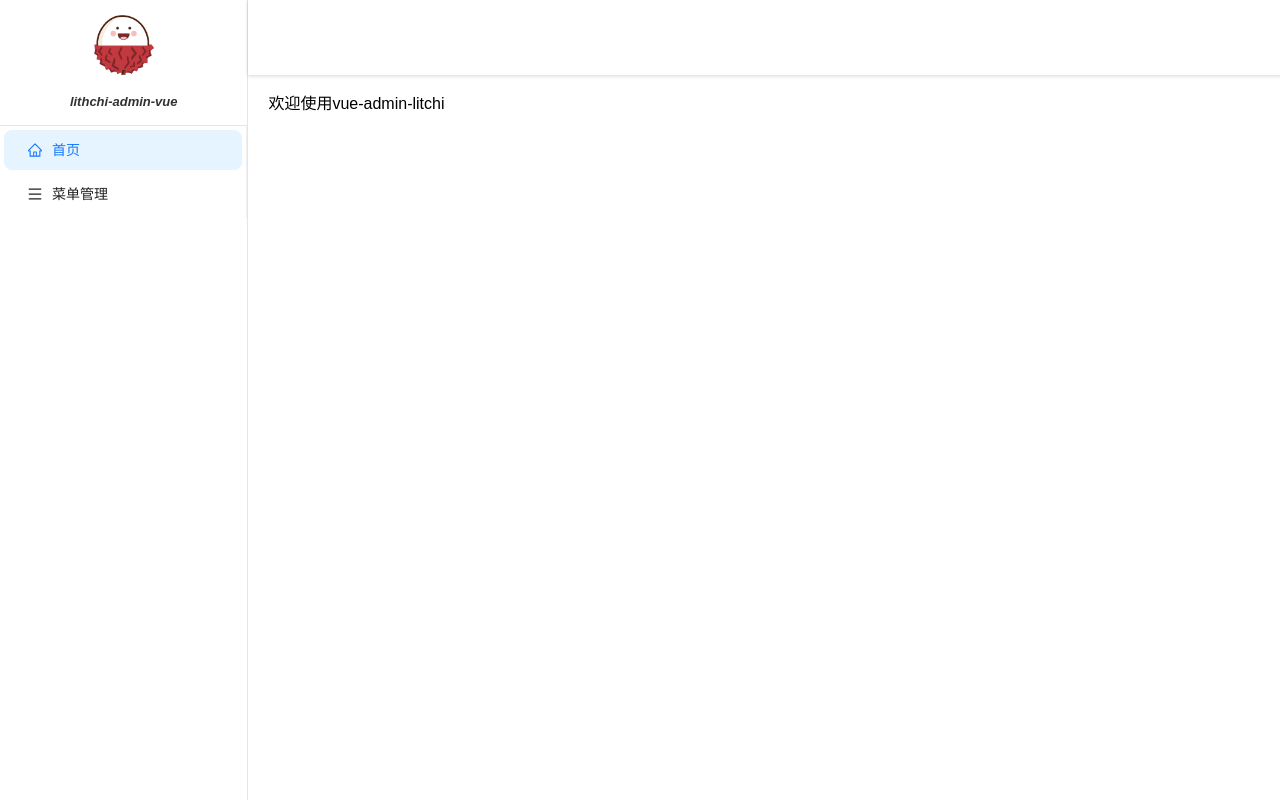
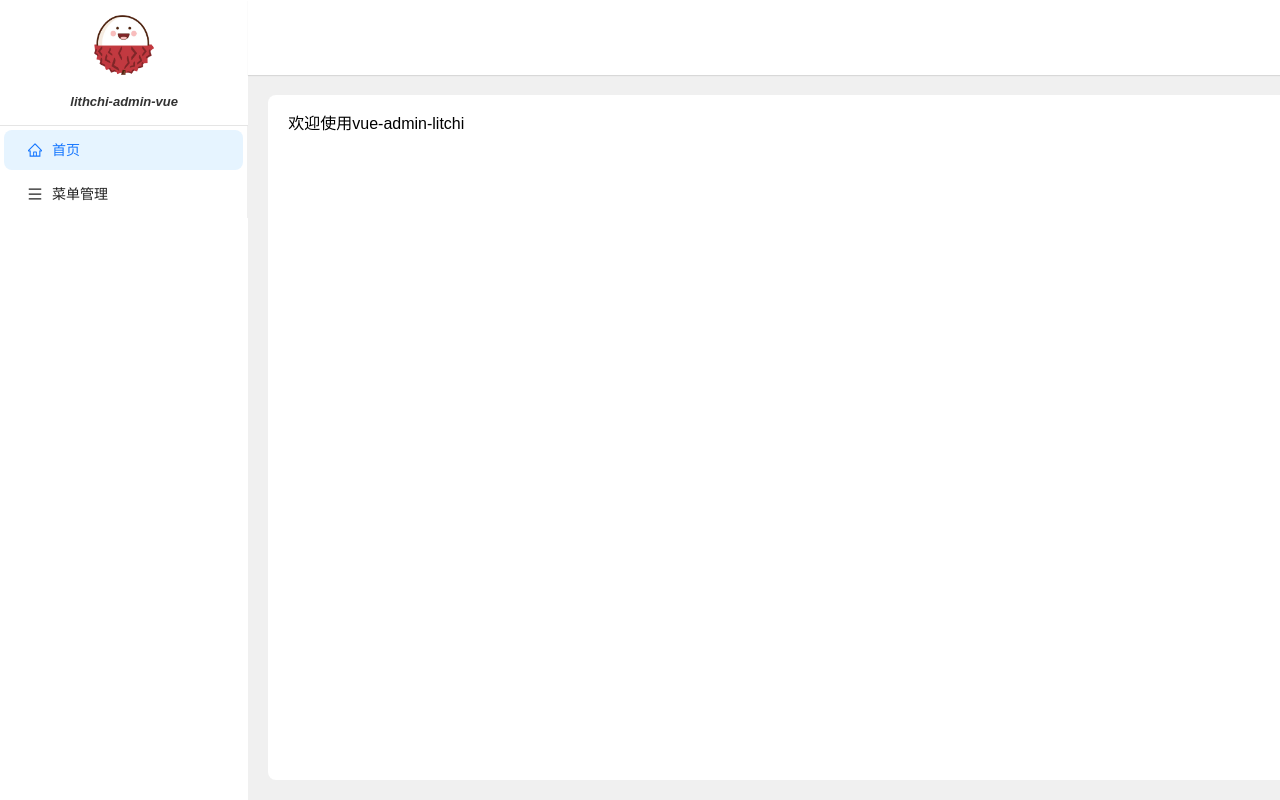
Before and after one commit to leehoisleeho/vue-admin-litchi, a Vue app: page / in a window 1280 px wide. Shown: the top 800 px of the page. Built offline with nearby package versions, Linux system fonts and the light colour scheme.

Commit message:
网页标签栏显示页面名称

```diff
--- a/src/components/content.vue
+++ b/src/components/content.vue
@@ -21,11 +21,10 @@ import Header from "@components/head.vue";
 .content {
   height: 100%;
   width: 100%;
-
+  background: #f0f0f0;
   .header {
     height: 75px;
   }
-
   .main {
     height: calc(100% - 75px);
     position: relative;
@@ -43,12 +42,13 @@ import Header from "@components/head.vue";
 }
 
 .slide-enter-from {
-  transform: translateY(100%);
+  transform: translateX(-100%);
   opacity: 1;
 }
 
 .slide-leave-to {
-  transform: translateY(-100%);
+  // transform: translateX(100%);
+  opacity: 0;
 }
 
 // 如果需要内部滚动，可以给路由页面添加以下样式
--- a/src/components/head.vue
+++ b/src/components/head.vue
@@ -48,7 +48,8 @@ const handleOk = () => {
 
 <style scoped lang="less">
 .head {
-  box-shadow: rgba(0, 0, 0, 0.16) 0px 1px 4px;
+  box-shadow: rgba(0, 0, 0, 0.1) 0px 1px 1px;
+  background: white;
   height: 100%;
   display: flex;
   justify-content: end;
--- a/src/components/navigation.vue
+++ b/src/components/navigation.vue
@@ -29,7 +29,7 @@ const route = useRoute();
 
 // Menu State
 const selectedKeys = ref([route.path]);
-const openKeys = ref(["menu"]); // 默认展开菜单管理
+const openKeys = ref([""]); // 默认展开菜单管理
 
 // Menu Item Factory
 const createMenuItem = (label, key, icon = null, children = null) => ({
@@ -85,7 +85,6 @@ watch(
 .navigation {
   width: 300px;
   height: 100vh;
-  border-right: 1px solid rgba(229, 229, 229, 1);
 
   .title {
     display: flex;
--- a/src/pages/index.vue
+++ b/src/pages/index.vue
@@ -1,11 +1,21 @@
 <template>
-  <div class="index">欢迎使用vue-admin-litchi</div>
+  <div class="index">
+    <div class="indexBox">欢迎使用vue-admin-litchi</div>
+  </div>
 </template>
 
 <script setup></script>
 
 <style scoped lang="less">
 .index {
+  width: 100%;
+  height: 100%;
+  padding: 20px;
+}
+.indexBox {
+  height: 100%;
+  background-color: white;
+  border-radius: 8px;
   padding: 20px;
 }
 </style>
--- a/src/pages/menu.vue
+++ b/src/pages/menu.vue
@@ -50,6 +50,7 @@ const showDrawer = () => {
   .title {
     height: 8%;
     box-shadow: rgba(0, 0, 0, 0.1) 0px 4px 12px;
+    background: white;
     border-radius: 8px;
     display: flex;
     align-items: center;
@@ -59,6 +60,7 @@ const showDrawer = () => {
   .table {
     height: 90%;
     box-shadow: rgba(0, 0, 0, 0.1) 0px 4px 12px;
+    background: white;
     border-radius: 8px;
   }
 }
--- a/src/router/index.js
+++ b/src/router/index.js
@@ -14,11 +14,17 @@ const routes = [
         path: "/",
         name: "Index",
         component: Index,
+        meta: {
+          title: "首页",
+        },
       },
       {
         path: "menu",
         name: "Menu",
         component: Menu,
+        meta: {
+          title: "菜单管理",
+        },
       },
     ],
   },
@@ -26,6 +32,9 @@ const routes = [
     path: "/login",
     name: "Login",
     component: Login,
+    meta: {
+      title: "登录",
+    },
   },
 ];
 
@@ -34,4 +43,12 @@ const router = createRouter({
   routes,
 });
 
+// 全局导航守卫
+router.beforeEach((to, from, next) => {
+  // 设置标题
+  document.title =
+    to.meta.title || import.meta.env.VITE_APP_TITLE || "默认标题";
+  next();
+});
+
 export default router;
```
